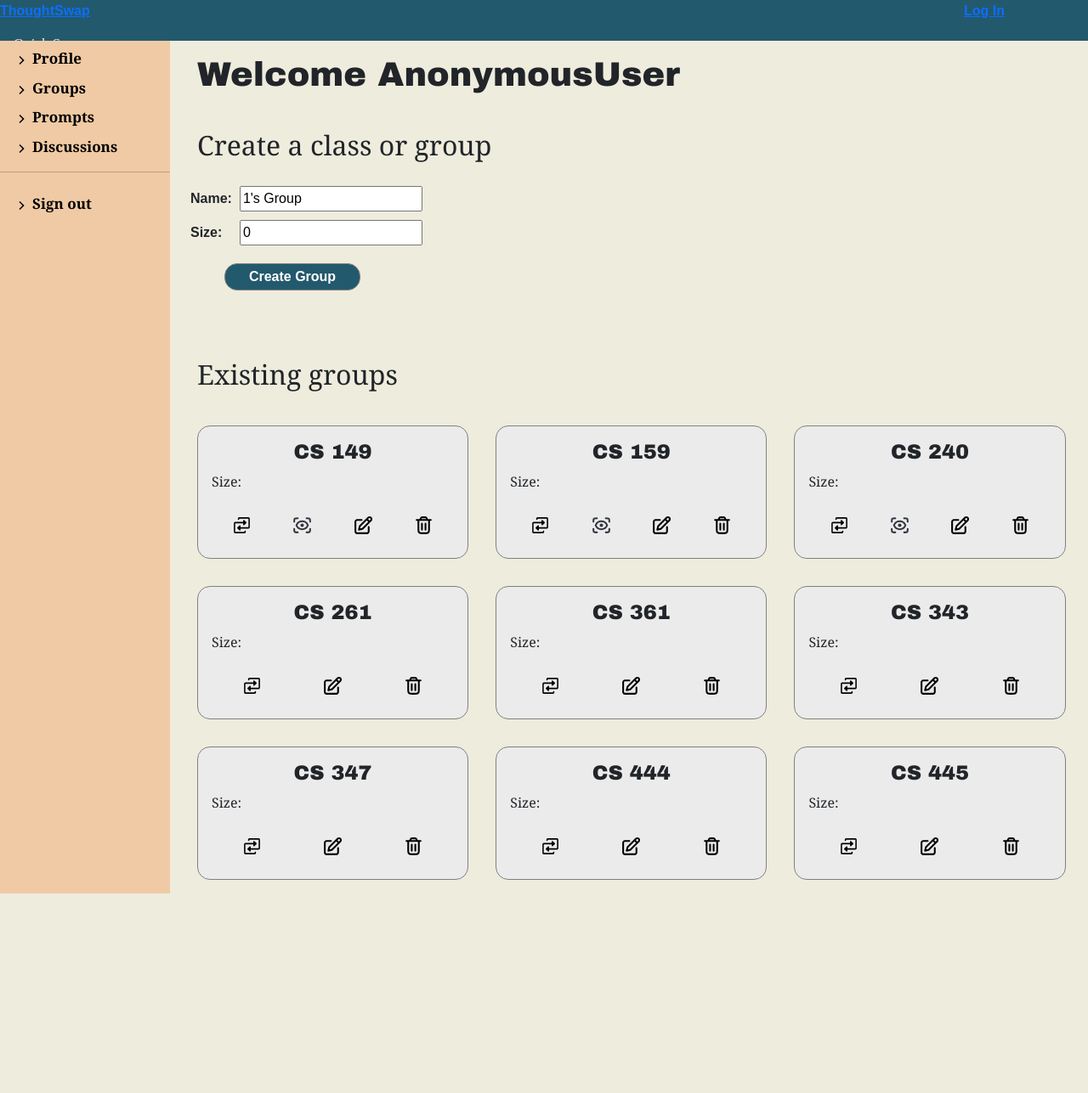
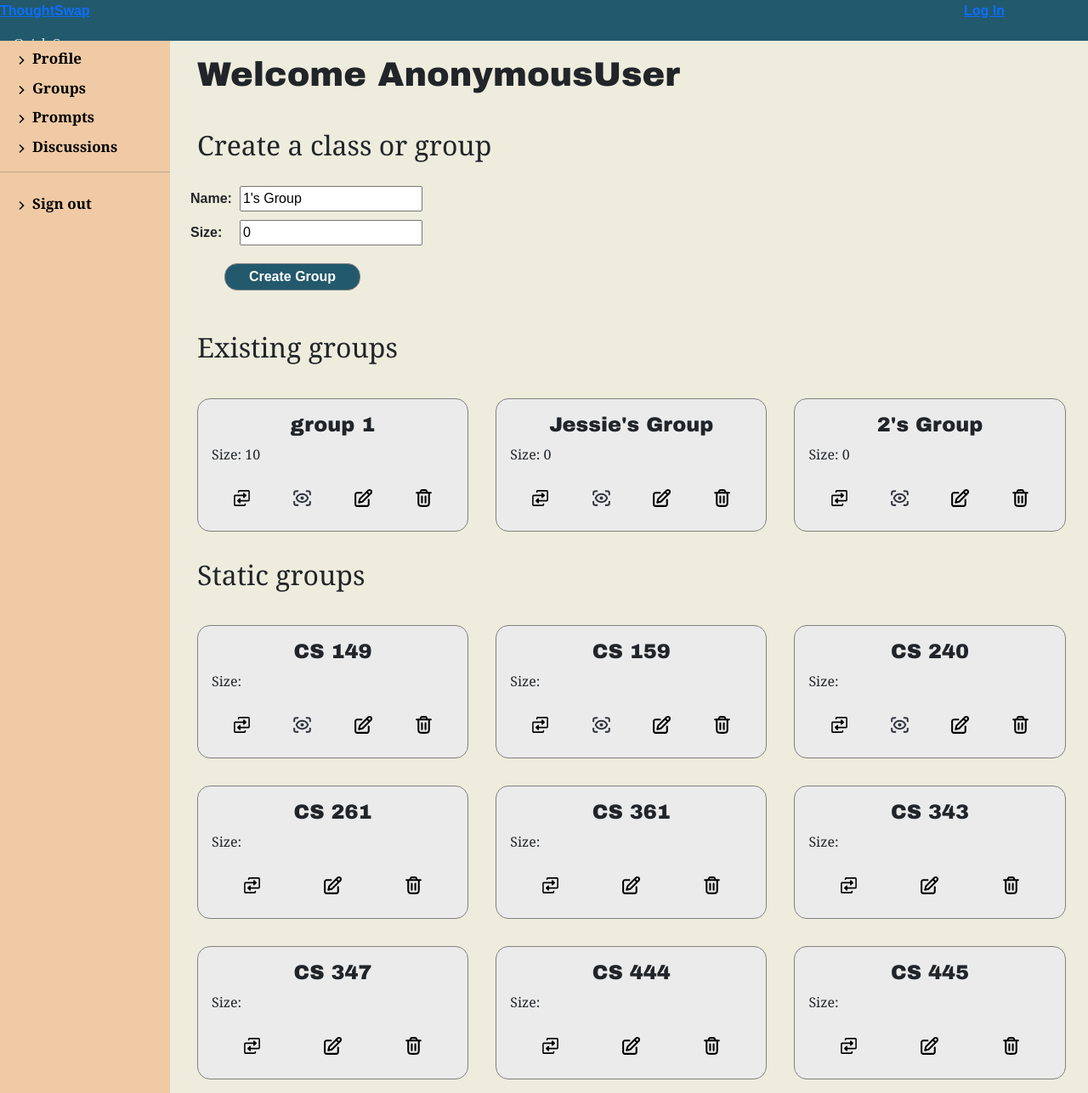
Before and after one commit to 347S24/347-final-project-thoughtswap, a Django app: page /discussion/1/groups/ in a window 1280 px wide; the page is wider, and only the part inside the window is pictured. Shown: that part at 85% size. Before the commit the page ends 1052 px from the top of that part, so only its background shows below. Run offline with Django 4.2, Linux system fonts and the light colour scheme; data comes from the database, SQL or seed files in the repository; both versions use the stored data as it was before the commit.

Commit message:
changes in models, added data to db

```diff
--- a/thoughtSwap/discussion/models.py
+++ b/thoughtSwap/discussion/models.py
@@ -17,8 +17,8 @@ class Facilitator(models.Model):
     last_name = models.CharField(max_length=100, null=True, blank=True)
     username = models.CharField(
         max_length=100, unique=True, null=False, blank=False, default='username')
-    discussions = models.ForeignKey(
-        'Discussion', on_delete=models.SET_NULL, null=True, blank=True)
+    # discussion = models.ForeignKey(
+    #     'Discussion', on_delete=models.SET_NULL, null=True, blank=True)
     # prompt = models.ForeignKey('Prompt', on_delete=models.SET_NULL, null=True, blank=True)
 
     def __str__(self):
--- a/thoughtSwap/discussion/static/css/styles.css
+++ b/thoughtSwap/discussion/static/css/styles.css
@@ -211,12 +211,14 @@ th {
     background: rgb(235, 235, 235);
     padding: 1rem;
     margin: 1em;
+    min-width: fit-content;
 }
 
 .thought-container {
     border: solid 1px grey;
     border-radius: 15px;
     background: rgb(235, 235, 235);
+    min-width: fit-content;
     padding: 1rem;
     margin: 1em;
     display: flex;
@@ -348,7 +350,9 @@ th {
     margin: 1em;
     width: 30%;
     justify-content: space-between;
+    min-width: fit-content;
 }
+
 
 .group-ud {
     display: flex;
--- a/thoughtSwap/discussion/templates/discussion/profile/facilitator_groups.html
+++ b/thoughtSwap/discussion/templates/discussion/profile/facilitator_groups.html
@@ -32,10 +32,12 @@
             </form> -->
             <!-- <h1>Add participants</h1> -->
         </div>
-        <div class="response-board">
-            {% for group in facilitator.groups %}
-            <h1 class="group-header">{group}</h1>
-            <p class="group-content">Size: {group.size}</p>
+        <h2 class="discussion-header">Existing groups</h2>
+        <div class="group-board">
+            {% for group in facilitator.group_set.all %}
+            <div class="group-crud">
+                <h1 class="group-header">{{ group }}</h1>
+                <p class="group-content">Size: {{ group.size }}</p>
                 <div class="group-ud">
                     <div class="tip-container">
                         <button class="ud-button start-disc" type="button"><img
@@ -44,26 +46,26 @@
                             <span class="ud-tool">Start New Discussion</span></button>
                     </div>
                     <div class="tip-container">
-                    <button class="ud-button view-group" type="button"><img
+                        <button class="ud-button view-group" type="button" onclick="window.location.href = '{% url 'view-group' pk=facilitator.pk name=group %}'"><img
                                 src="/static//media/view-alt-svgrepo-com.svg" alt="View Group button">
 
                             <span class="ud-tool">View Group</span></button>
                     </div>
                     <div class="tip-container">
-                    <button class="ud-button edit-group" type="button"><img src="/static//media/edit-svgrepo-com.svg"
-                            alt="edit prompt button">
+                        <button class="ud-button edit-group" type="button"><img
+                                src="/static//media/edit-svgrepo-com.svg" alt="edit prompt button">
                             <span class="ud-tool">Edit Group</span></button>
                     </div>
                     <div class="tip-container">
-                    <button class="ud-button delete-group" type="button"><img src="/static/media/trash-svgrepo-com.svg"
-                            alt="delete prompt button">
+                        <button class="ud-button delete-group" type="button"><img
+                                src="/static/media/trash-svgrepo-com.svg" alt="delete prompt button">
                             <span class="ud-tool">Delete Group</span></button>
                     </div>
                 </div>
             </div>
             {% endfor %}
         </div>
-    <h2 class="discussion-header">Existing groups</h2>
+        <h2 class="discussion-header">Static groups</h2>
         <div class="group-board">
             <div class="group-crud">
                 <h1 class="group-header">CS 149</h1>
@@ -82,13 +84,13 @@
                             <span class="ud-tool">View Group</span></button>
                     </div>
                     <div class="tip-container">
-                    <button class="ud-button edit-group" type="button"><img src="/static//media/edit-svgrepo-com.svg"
-                            alt="edit prompt button">
+                        <button class="ud-button edit-group" type="button"><img
+                                src="/static//media/edit-svgrepo-com.svg" alt="edit prompt button">
                             <span class="ud-tool">Edit Group</span></button>
                     </div>
                     <div class="tip-container">
-                    <button class="ud-button delete-group" type="button"><img src="/static/media/trash-svgrepo-com.svg"
-                            alt="delete prompt button">
+                        <button class="ud-button delete-group" type="button"><img
+                                src="/static/media/trash-svgrepo-com.svg" alt="delete prompt button">
                             <span class="ud-tool">Delete Group</span></button>
                     </div>
                 </div>
@@ -110,13 +112,13 @@
                             <span class="ud-tool">View Group</span></button>
                     </div>
                     <div class="tip-container">
-                    <button class="ud-button edit-group" type="button"><img src="/static//media/edit-svgrepo-com.svg"
-                            alt="edit prompt button">
+                        <button class="ud-button edit-group" type="button"><img
+                                src="/static//media/edit-svgrepo-com.svg" alt="edit prompt button">
                             <span class="ud-tool">Edit Participants</span></button>
                     </div>
                     <div class="tip-container">
-                    <button class="ud-button delete-group" type="button"><img src="/static/media/trash-svgrepo-com.svg"
-                            alt="delete prompt button">
+                        <button class="ud-button delete-group" type="button"><img
+                                src="/static/media/trash-svgrepo-com.svg" alt="delete prompt button">
                             <span class="ud-tool">Delete Group</span></button>
                     </div>
                 </div>
@@ -139,13 +141,13 @@
                             <span class="ud-tool">View Group</span></button>
                     </div>
                     <div class="tip-container">
-                    <button class="ud-button edit-group" type="button"><img src="/static//media/edit-svgrepo-com.svg"
-                            alt="edit prompt button">
+                        <button class="ud-button edit-group" type="button"><img
+                                src="/static//media/edit-svgrepo-com.svg" alt="edit prompt button">
                             <span class="ud-tool">Edit Participants</span></button>
                     </div>
                     <div class="tip-container">
-                    <button class="ud-button delete-group" type="button"><img src="/static/media/trash-svgrepo-com.svg"
-                            alt="delete prompt button">
+                        <button class="ud-button delete-group" type="button"><img
+                                src="/static/media/trash-svgrepo-com.svg" alt="delete prompt button">
                             <span class="ud-tool">Delete Group</span></button>
                     </div>
                 </div>
@@ -161,13 +163,13 @@
                             <span class="ud-tool">Start New Discussion</span></button>
                     </div>
                     <div class="tip-container">
-                    <button class="ud-button edit-group" type="button"><img src="/static//media/edit-svgrepo-com.svg"
-                            alt="edit prompt button">
+                        <button class="ud-button edit-group" type="button"><img
+                                src="/static//media/edit-svgrepo-com.svg" alt="edit prompt button">
                             <span class="ud-tool">Edit Participants</span></button>
                     </div>
                     <div class="tip-container">
-                    <button class="ud-button delete-group" type="button"><img src="/static/media/trash-svgrepo-com.svg"
-                            alt="delete prompt button">
+                        <button class="ud-button delete-group" type="button"><img
+                                src="/static/media/trash-svgrepo-com.svg" alt="delete prompt button">
                             <span class="ud-tool">Delete Group</span></button>
                     </div>
                 </div>
@@ -183,13 +185,13 @@
                             <span class="ud-tool">Start New Discussion</span></button>
                     </div>
                     <div class="tip-container">
-                    <button class="ud-button edit-group" type="button"><img src="/static//media/edit-svgrepo-com.svg"
-                            alt="edit prompt button">
+                        <button class="ud-button edit-group" type="button"><img
+                                src="/static//media/edit-svgrepo-com.svg" alt="edit prompt button">
                             <span class="ud-tool">Edit Participants</span></button>
                     </div>
                     <div class="tip-container">
-                    <button class="ud-button delete-group" type="button"><img src="/static/media/trash-svgrepo-com.svg"
-                            alt="delete prompt button">
+                        <button class="ud-button delete-group" type="button"><img
+                                src="/static/media/trash-svgrepo-com.svg" alt="delete prompt button">
                             <span class="ud-tool">Delete Group</span></button>
                     </div>
                 </div>
@@ -206,13 +208,13 @@
                             <span class="ud-tool">Start New Discussion</span></button>
                     </div>
                     <div class="tip-container">
-                    <button class="ud-button edit-group" type="button"><img src="/static//media/edit-svgrepo-com.svg"
-                            alt="edit prompt button">
+                        <button class="ud-button edit-group" type="button"><img
+                                src="/static//media/edit-svgrepo-com.svg" alt="edit prompt button">
                             <span class="ud-tool">Edit Participants</span></button>
                     </div>
                     <div class="tip-container">
-                    <button class="ud-button delete-group" type="button"><img src="/static/media/trash-svgrepo-com.svg"
-                            alt="delete prompt button">
+                        <button class="ud-button delete-group" type="button"><img
+                                src="/static/media/trash-svgrepo-com.svg" alt="delete prompt button">
                             <span class="ud-tool">Delete Group</span></button>
                     </div>
                 </div>
@@ -229,13 +231,13 @@
                             <span class="ud-tool">Start New Discussion</span></button>
                     </div>
                     <div class="tip-container">
-                    <button class="ud-button edit-group" type="button"><img src="/static//media/edit-svgrepo-com.svg"
-                            alt="edit prompt button">
+                        <button class="ud-button edit-group" type="button"><img
+                                src="/static//media/edit-svgrepo-com.svg" alt="edit prompt button">
                             <span class="ud-tool">Edit Participants</span></button>
                     </div>
                     <div class="tip-container">
-                    <button class="ud-button delete-group" type="button"><img src="/static/media/trash-svgrepo-com.svg"
-                            alt="delete prompt button">
+                        <button class="ud-button delete-group" type="button"><img
+                                src="/static/media/trash-svgrepo-com.svg" alt="delete prompt button">
                             <span class="ud-tool">Delete Group</span></button>
                     </div>
                 </div>
@@ -251,13 +253,13 @@
                             <span class="ud-tool">Start New Discussion</span></button>
                     </div>
                     <div class="tip-container">
-                    <button class="ud-button edit-group" type="button"><img src="/static//media/edit-svgrepo-com.svg"
-                            alt="edit prompt button">
+                        <button class="ud-button edit-group" type="button"><img
+                                src="/static//media/edit-svgrepo-com.svg" alt="edit prompt button">
                             <span class="ud-tool">Edit Participants</span></button>
                     </div>
                     <div class="tip-container">
-                    <button class="ud-button delete-group" type="button"><img src="/static/media/trash-svgrepo-com.svg"
-                            alt="delete prompt button">
+                        <button class="ud-button delete-group" type="button"><img
+                                src="/static/media/trash-svgrepo-com.svg" alt="delete prompt button">
                             <span class="ud-tool">Delete Group</span></button>
                     </div>
                 </div>
@@ -272,13 +274,13 @@
                             <span class="ud-tool">Start New Discussion</span></button>
                     </div>
                     <div class="tip-container">
-                    <button class="ud-button edit-group" type="button"><img src="/static//media/edit-svgrepo-com.svg"
-                            alt="edit prompt button">
+                        <button class="ud-button edit-group" type="button"><img
+                                src="/static//media/edit-svgrepo-com.svg" alt="edit prompt button">
                             <span class="ud-tool">Edit Participants</span></button>
                     </div>
                     <div class="tip-container">
-                    <button class="ud-button delete-group" type="button"><img src="/static/media/trash-svgrepo-com.svg"
-                            alt="delete prompt button">
+                        <button class="ud-button delete-group" type="button"><img
+                                src="/static/media/trash-svgrepo-com.svg" alt="delete prompt button">
                             <span class="ud-tool">Delete Group</span></button>
                     </div>
                 </div>
--- a/thoughtSwap/discussion/templates/discussion/profile/facilitator_profile.html
+++ b/thoughtSwap/discussion/templates/discussion/profile/facilitator_profile.html
@@ -8,23 +8,25 @@
         <div>
             <div class="">
                 <ul class="fac-nav-list">
-                    <li class="fac-nav-item"><a class="fac-nav-link" href="{% url 'facilitator-profile' pk=facilitator.pk %}" ><img
+                    <li class="fac-nav-item"><a class="fac-nav-link"
+                            href="{% url 'facilitator-profile' pk=facilitator.pk %}"><img
                                 src="/static/media/chevron-right-svgrepo-com.svg" alt="bullet point"><span
                                 class="ms-1 d-none d-sm-inline">Profile</span></a></li>
                     <li class="fac-nav-item">
-                        <a class="fac-nav-link" href="{% url 'facilitator-groups' pk=facilitator.pk %}" ><img
+                        <a class="fac-nav-link" href="{% url 'facilitator-groups' pk=facilitator.pk %}"><img
                                 src="/static/media/chevron-right-svgrepo-com.svg" alt="bullet point"><span
                                 class="ms-1 d-none d-sm-inline">Groups</span>
                         </a>
                     </li>
                     <li class="fac-nav-item">
-                        <a class="fac-nav-link" href="{% url 'facilitator-prompts' pk=facilitator.pk %}" ><img
+                        <a class="fac-nav-link" href="{% url 'facilitator-prompts' pk=facilitator.pk %}"><img
                                 src="/static/media/chevron-right-svgrepo-com.svg" alt="bullet point"><span
                                 class="ms-1 d-none d-sm-inline">Prompts</span>
                         </a>
                     </li>
                     <li class="fac-nav-item">
-                        <a class="fac-nav-link" href="{% url 'facilitator-discussions' pk=facilitator.pk %}" data-bs-toggle="collapse">
+                        <a class="fac-nav-link" href="{% url 'facilitator-discussions' pk=facilitator.pk %}"
+                            data-bs-toggle="collapse">
                             <img src="/static/media/chevron-right-svgrepo-com.svg" alt="bullet point"><span
                                 class="ms-1 d-none d-sm-inline">Discussions</span>
                         </a>
@@ -60,20 +62,24 @@
             <div class="info-display">
                 <a class="fac-nav-link" href="{% url 'facilitator-prompts' pk=facilitator.pk %}"><span>This will display
                         prompts</span></a>
-                <!-- {% for prompt in prompts %}
-                    <div class="prompt-item">
-                        <a class="fac-nav-link"href="#"><span>{{ prompt }}</span></a>
-                    </div>
-                    {% endfor %} -->
+                {% for prompt in facilitator.prompt_set.all %}
+                <div class="prompt-item">
+                    <a class="fac-nav-link" href="#"><span>{{ prompt }}</span></a>
+                </div>
+                {% endfor %}
             </div>
             <div class="info-display">
-                <a class="fac-nav-link" href="{% url 'facilitator-discussions' pk=facilitator.pk %}" ><span>This will display
+                <a class="fac-nav-link" href="{% url 'facilitator-discussions' pk=facilitator.pk %}"><span>This will
+                        display
                         discussions</span></a>
-                <!-- {% for discussion in discussions %}
-                    <div class="discussion">
-                        <a class="fac-nav-link"href="#"><span>{{ discussion }}</span></a>
-                    </div>
-                    {% endfor %} -->
+
+                {% for group in facilitator.group_set.all %}
+                {% for discussion in group.discussion_set.all %}
+                <div class="discussion">
+                    <a class="fac-nav-link" href="#"><span>{{ discussion }}</span></a>
+                </div>
+                {% endfor %}
+                {% endfor %}
             </div>
         </div>
     </div>
--- a/thoughtSwap/discussion/templates/discussion/profile/group_view.html
+++ b/thoughtSwap/discussion/templates/discussion/profile/group_view.html
@@ -6,6 +6,12 @@
     <div class="group-bio">
         <p>Size: {{ group.size }}</p>
         <p>Facilitated by: {{ group.facilitator }}</p>
+        <p>Users in group:</p>
+        <ul>
+            {% for user in group.participant_set.all %}
+            <li>{{ user }}</li>
+            {% endfor %}
+        </ul>
     </div>
     <div class="group-info" id="create-prompt">
         <h3>Discussions: </h3>
--- a/thoughtSwap/discussion/views.py
+++ b/thoughtSwap/discussion/views.py
@@ -1,4 +1,6 @@
+import random
 from django.views import generic
+from django.views.generic.edit import CreateView, UpdateView, DeleteView
 from django.shortcuts import render, get_object_or_404, redirect, reverse
 from django.http import HttpResponse
 from .models import Facilitator, Participant, Group, Discussion, Prompt, Thought, Distribution, DistributedThought
@@ -51,7 +53,7 @@ class FacilitatorProfileView(generic.ListView):
         return context
 
 
-class FacilitatorPromptView(generic.edit.CreateView):
+class FacilitatorPromptView(CreateView):
     # eventually need LoginRequiredMixin
     model = Facilitator
     form_class = CreatePromptForm
@@ -145,10 +147,15 @@ def create_group(request, pk):
             name = form.cleaned_data['name']
             size = form.cleaned_data['size']
 
+
             group = Group(name=name, size=size,
                           facilitator=facilitator)
             # This saves the model to the DB
             group.save()
+            for _ in range(size):
+                participant = Participant(username=generate_username(group), group=group)
+                participant.save()
+
             return redirect(reverse('view-group', kwargs={'pk': pk, 'name': group.name}))
     return HttpResponse("Error creating group: Group with that name already exists")
     # else:
@@ -162,7 +169,7 @@ def create_group(request, pk):
     # }
 
 
-class GroupView(generic.edit.CreateView):
+class GroupView(CreateView):
     # create group form on profile page
     model = Facilitator
     form_class = GroupModelForm
@@ -197,3 +204,32 @@ def create_prompt(request, pk):
             prompt.save()
             return redirect(reverse('facilitator-prompts', kwargs={'pk': pk}))
     return HttpResponse("Error creating prompt")
+
+class GroupUpdate(CreateView):
+    model = Group
+    # Not recommended (potential security issue if more fields added)
+    fields = '__all__'
+    permission_required = 'catalog.change_author'
+
+class GroupDelete(DeleteView):
+    model = Group
+    # # success_url =
+    # permission_required = 'catalog.delete_author'
+
+    # def form_valid(self, form):
+    #     try:
+    #         self.object.delete()
+    #         return HttpResponseRedirect(self.success_url)
+    #     except Exception as e:
+    #         return HttpResponseRedirect(
+    #             reverse("author-delete", kwargs={"pk": self.object.pk})
+    #         )
+
+# other methods
+# generates a numerical random username
+def generate_username(group):
+    id = str(random.randint(100000, 999999))
+    # Check if it already exists in the group
+    if id in group.participant_set.all().values_list('username', flat=True):
+        return generate_username(group)
+    return id
```
Also changed, not shown: thoughtSwap/discussion/templates/discussion/profile/discussion_display.html (+27 -19 lines), thoughtSwap/discussion/templates/discussion/profile/prompt_display.html (+25 -23 lines), thoughtSwap/db.sqlite3, thoughtSwap/discussion/migrations/0010_remove_facilitator_discussions.py (added). Lines whose indentation alone changed are shown as unchanged.
